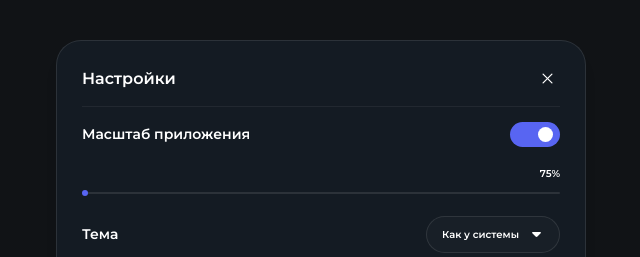
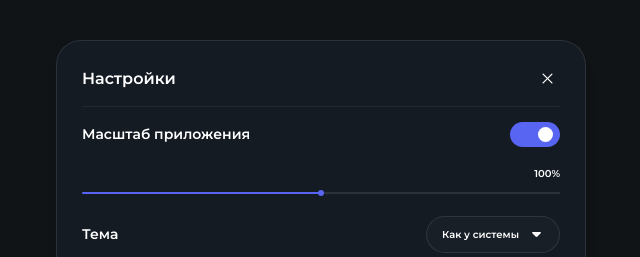
Before and after one commit to amirkhusenov/test, a React (Vite) app: page / in a window 1280 px wide. Shown: the top 257 px of the page, without its empty margins (319-959 px from the left). Built offline with nearby package versions, Linux system fonts and the light colour scheme.

Commit message:
Update App.tsx

```diff
--- a/src/App.tsx
+++ b/src/App.tsx
@@ -22,7 +22,7 @@ const optimizationOptions: SelectOption[] = [
 
 function App() {
   const [isScaleEnabled, setIsScaleEnabled] = useState(true)
-  const [scale, setScale] = useState(75)
+  const [scale, setScale] = useState(100)
   const [theme, setTheme] = useState('system')
   const [language, setLanguage] = useState('ru')
   const [blockBadProxy, setBlockBadProxy] = useState(true)
```
